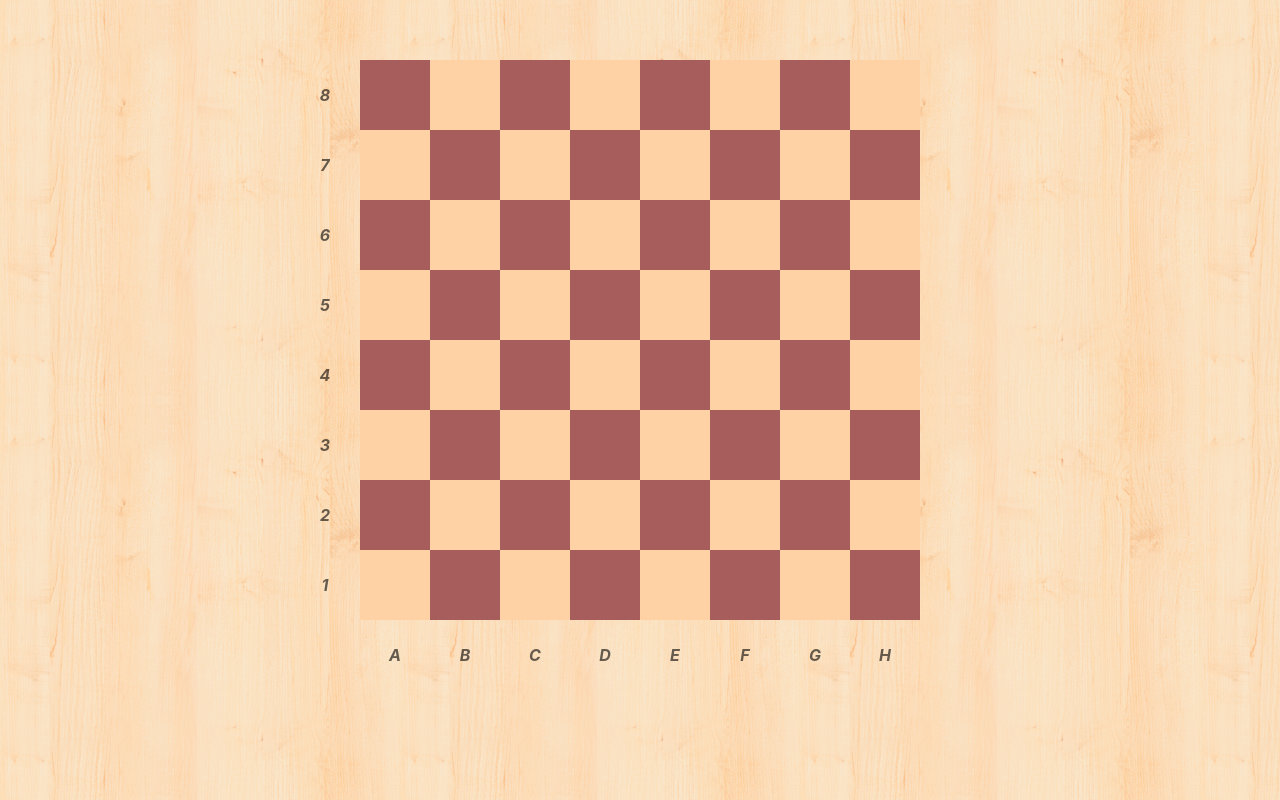
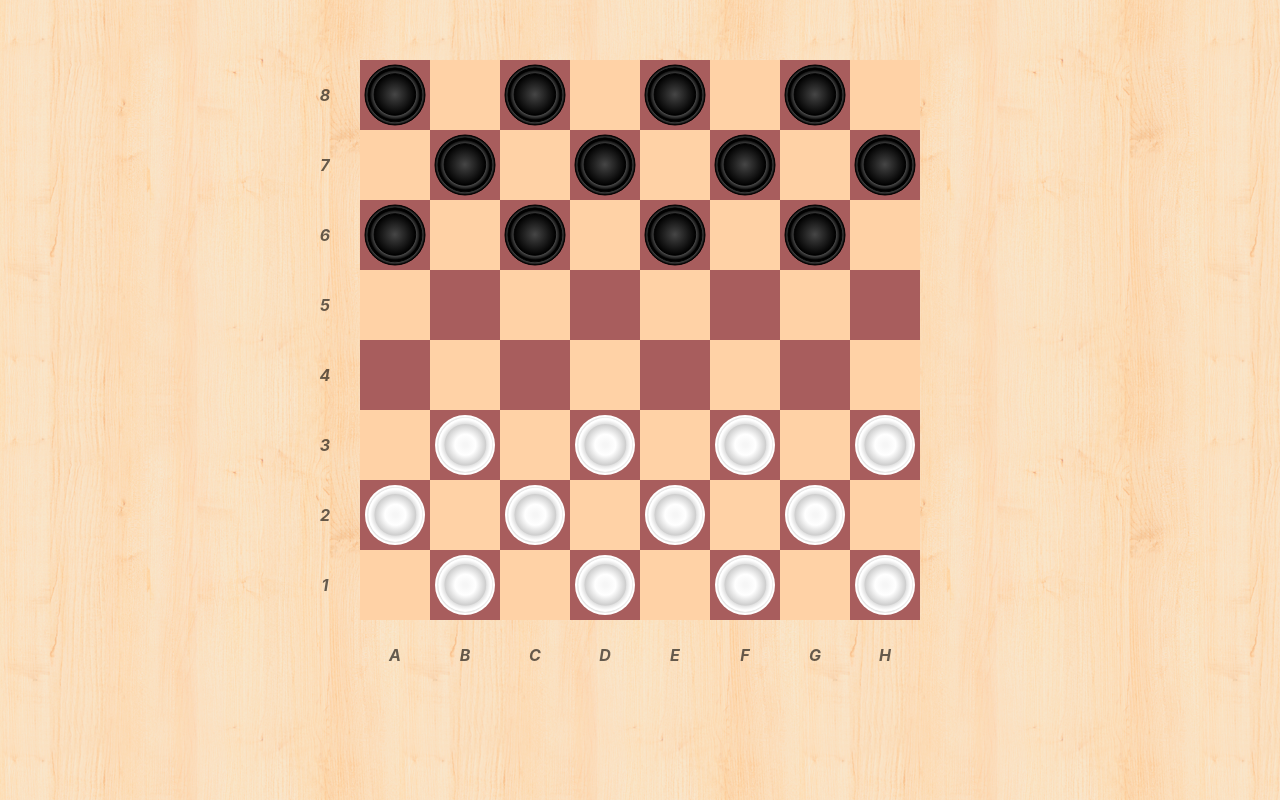
Before and after one commit to skaterfat/dipcheck, a PHP site: page / in a window 1280 px wide. Run offline with PHP 8.4, Linux system fonts and the light colour scheme.

Commit message:
Нарисованы и расставлены шашки

```diff
--- a/css/styles.css
+++ b/css/styles.css
@@ -82,3 +82,19 @@ body {
 	margin: 0;
 	padding: 0;
 }
+
+.checkers__check {
+	display: block;
+	width: 62px;
+	height: 62px;
+	background: url('../img/sprite.svg') 0 0 no-repeat;
+	margin: 4px 0 0 4px;
+}
+
+.checkers__check--black {
+	background-position: -19px -9px;
+}
+
+.checkers__check--white {
+	background-position: -94px -9px;
+}
--- a/index.php
+++ b/index.php
@@ -21,14 +21,24 @@
 				$arRows = Array(8, 7, 6, 5, 4, 3, 2, 1);
 				$arCols = Array('a', 'b', 'c', 'd', 'e', 'f', 'g', 'h');
 
-				foreach($arRows as $key => $row):?>
+				foreach($arRows as $key => $row):
+
+				?>
 
 					<ul class="checkers__row checkers__row--<?=$row?> <?=($row%2==0?'checkers__row--start-dark':'checkers__row--start-light')?>">
 
 						<li class="checkers__row-name"><?=$row?></li>
 
-						<?for($i = 0; $i < 8; $i++):?>
-						<li class="checkers__cell checkers__cell--<?=($row%2==0&&$i%2==0?'dark':'light')?>" id="<?=$arCols[$i].$row?>"></li>
+						<?for($i = 0; $i < 8; $i++):
+
+							if($row > 5 && (($row%2==0 && $i%2==0) || ($row%2!=0 && $i%2!=0)) )
+								$sChecker = '<span class="checkers__check checkers__check--black"></span>';
+							elseif($row < 4 && (($row%2==0 && $i%2==0) || ($row%2!=0 && $i%2!=0)))
+								$sChecker = '<span class="checkers__check checkers__check--white"></span>';
+							else
+									$sChecker = '';
+						?>
+						<li class="checkers__cell checkers__cell--<?=($row%2==0&&$i%2==0?'dark':'light')?>" id="<?=$arCols[$i].$row?>"><?=$sChecker?></li>
 						<?endfor;?>
 
 					</ul>
```
Also changed, not shown: img/sprite.svg (added), 1 other file.
